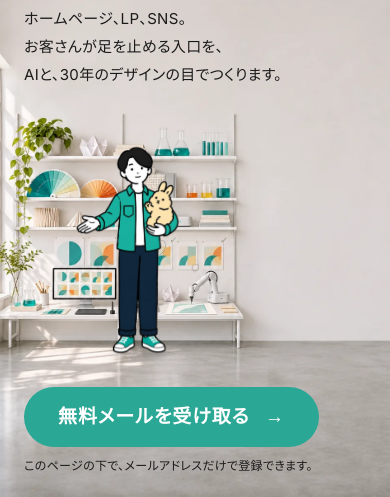
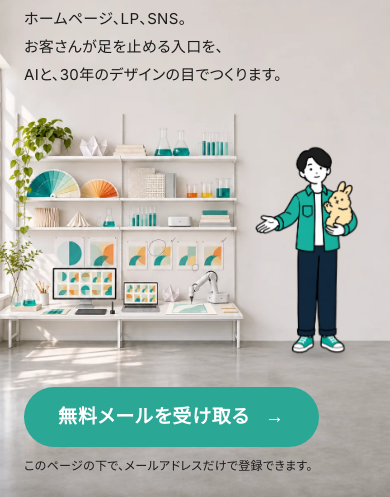
Before and after one commit to dropdesign7/drop-hp, a plain HTML site: page index.html in a window 390 px wide. Shown: the part 347-844 px from the top of the page. Drawn offline with Linux system fonts and the light colour scheme.

Commit message:
スマホのトップでキャラクターを棚の右へ移動

```diff
--- a/assets/site.js
+++ b/assets/site.js
@@ -17,10 +17,12 @@ document.querySelectorAll('.dot').forEach((dot) => {
   // 写真の画素で見た、キャラクターの枠（左・上・幅・高さ）
   const spots = {
     pc: { iw: 2508, ih: 1411, box: [470, 512, 391, 736] },
-    sp: { iw: 1024, ih: 2048, box: [210, 1191, 277, 522] },
+    sp: { iw: 1024, ih: 2048, box: [645, 1191, 277, 522] },   // スマホ：棚の右、床の上
+    tab: { iw: 1024, ih: 2048, box: [210, 1191, 277, 522] },  // タブレット：右に文字があるので棚の前
   };
   const place = () => {
-    const s = (photo.currentSrc || photo.src).includes('mobile') ? spots.sp : spots.pc;
+    const src = photo.currentSrc || photo.src;
+    const s = src.includes('mobile-r') ? spots.sp : src.includes('mobile') ? spots.tab : spots.pc;
     const cw = photo.clientWidth, ch = photo.clientHeight;
     if (!cw || !ch) return;
     const k = Math.max(cw / s.iw, ch / s.ih);
--- a/index.html
+++ b/index.html
@@ -30,7 +30,8 @@
 <link rel="preconnect" href="https://fonts.gstatic.com" crossorigin>
 <link href="https://fonts.googleapis.com/css2?family=Inter:wght@100..900&family=Noto+Sans+JP:wght@400;500;700&display=swap" rel="stylesheet">
 <link rel="preload" as="image" href="assets/kv-ai-lab.webp?v=1117a" media="(min-width:900px)">
-<link rel="preload" as="image" href="assets/kv-ai-lab-mobile.webp?v=1117a" media="(max-width:899px)">
+<link rel="preload" as="image" href="assets/kv-ai-lab-mobile-r.webp?v=1" media="(max-width:599px)">
+<link rel="preload" as="image" href="assets/kv-ai-lab-mobile.webp?v=1117a" media="(min-width:600px) and (max-width:899px)">
 <link rel="stylesheet" href="assets/tokens.css">
 <link rel="stylesheet" href="assets/site.css?v=1117j">
 </head>
@@ -39,6 +40,7 @@
 
 <div class="hero" id="top">
   <picture>
+    <source media="(max-width:599px)" srcset="assets/kv-ai-lab-mobile-r.webp?v=1" width="1024" height="2048">
     <source media="(max-width:899px)" srcset="assets/kv-ai-lab-mobile.webp?v=1117a" width="1024" height="2048">
     <img class="hero__photo" src="assets/kv-ai-lab.webp?v=1117a" width="2508" height="1411" alt="AIが出したデザイン案を並べたモニターや、図を描くロボットアーム、色見本が並ぶ白いデザインの実験室で、うさぎのこむぎを抱き、手を差し出して「ようこそ」と迎える Drop. のキャラクター" fetchpriority="high">
   </picture>
@@ -298,6 +300,6 @@
   </div>
 </footer>
 
-<script src="assets/site.js?v=1117h" defer></script>
+<script src="assets/site.js?v=1119b" defer></script>
 </body>
 </html>
```
Also changed, not shown: assets/kv-ai-lab-mobile-r.webp (added), 1 other file.
